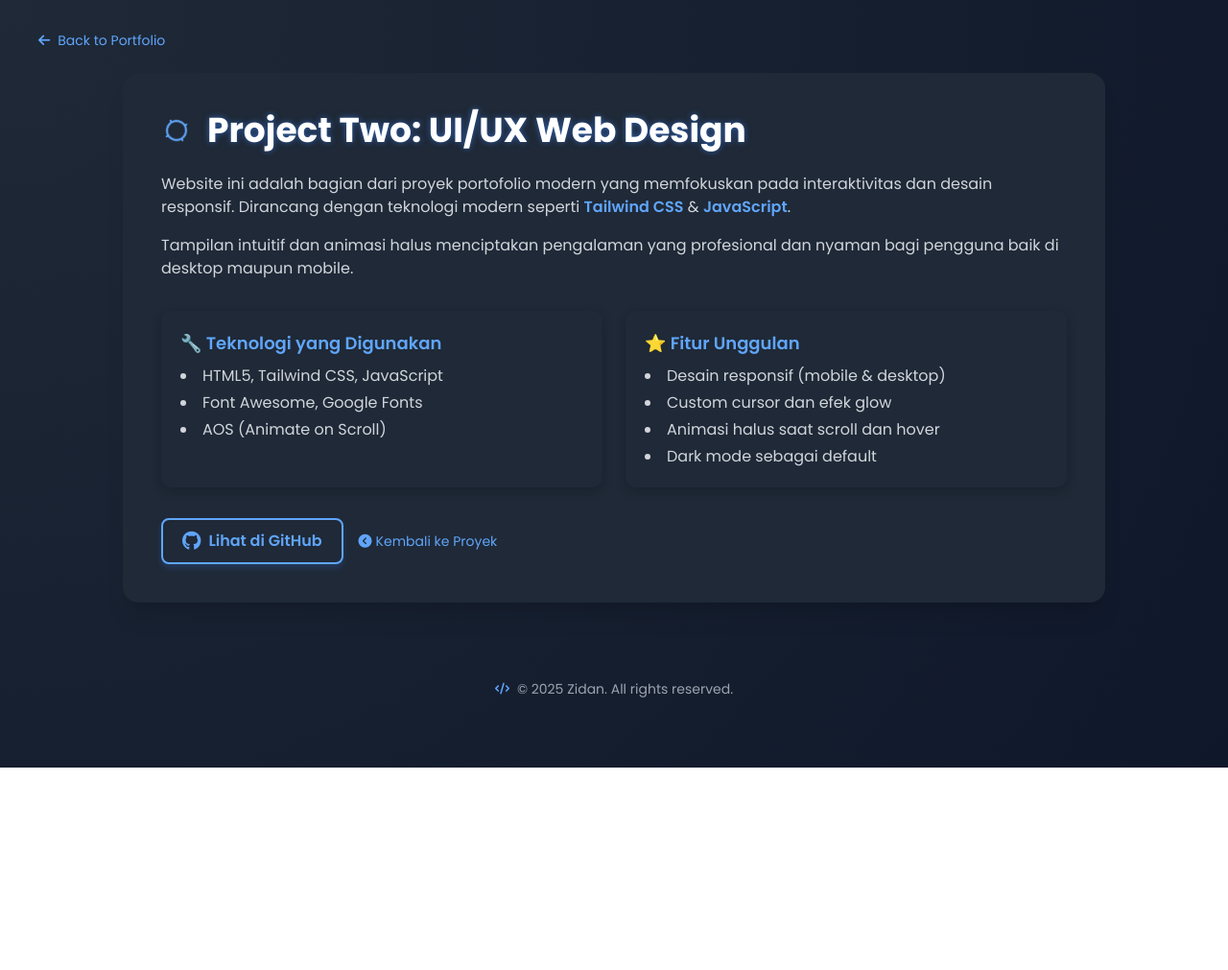
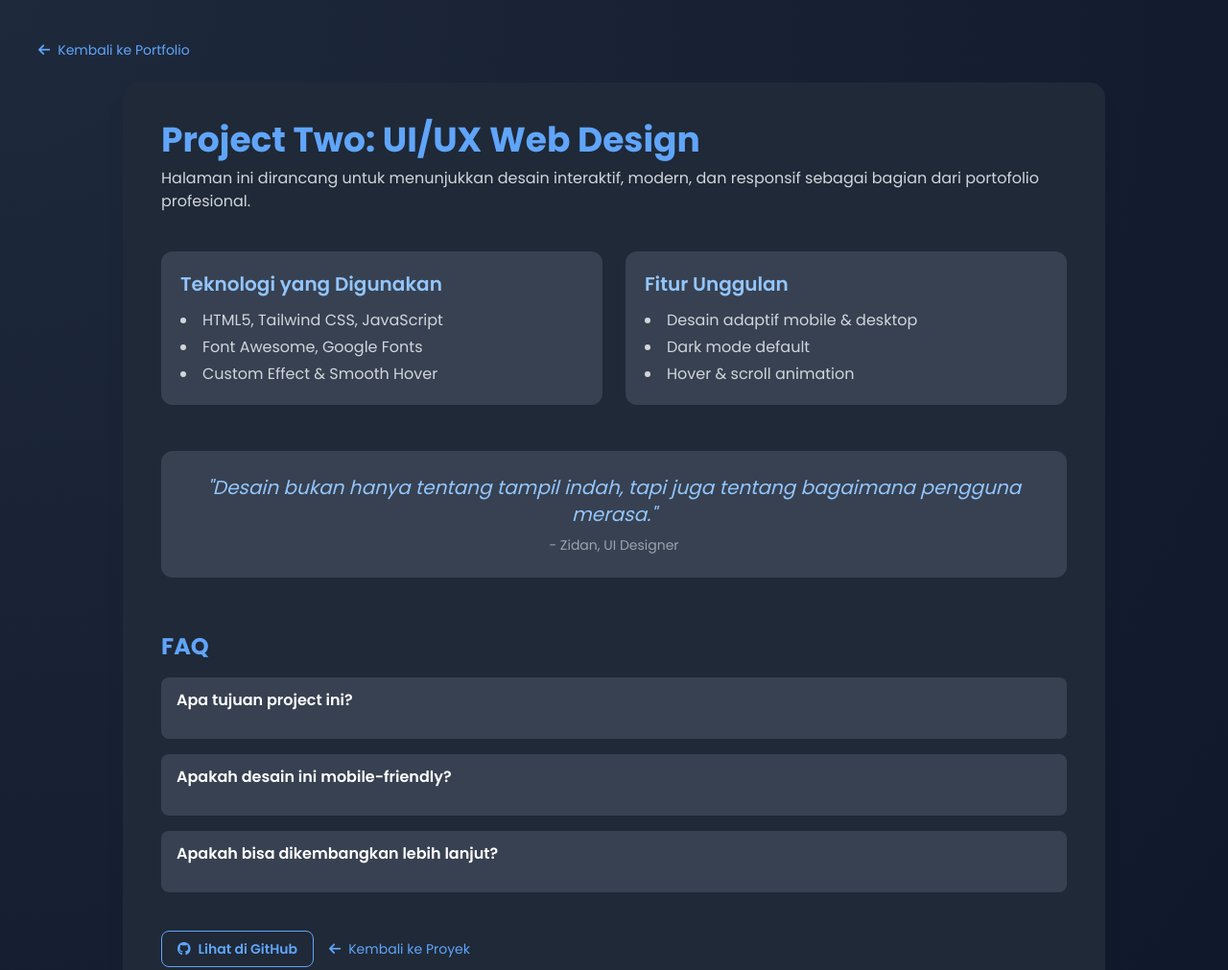
Before and after one commit to zidanXcode/portfolio-zidan, a plain HTML site: page project-two.html in a window 1280 px wide. Shown: the top 1011 px of the page at 96% size. Before the commit the page ends 800 px from the top, so only its background shows below. Drawn offline with nearby package versions, Linux system fonts and the light colour scheme.

Commit message:
Update project-two.html

```diff
--- a/project-two.html
+++ b/project-two.html
@@ -3,185 +3,180 @@
 <head>
   <meta charset="UTF-8" />
   <meta name="viewport" content="width=device-width, initial-scale=1.0"/>
-  <title>Project Two - Web UI Design</title>
+  <title>Project - Web UI Design</title>
   <script src="https://cdn.tailwindcss.com"></script>
   <link href="https://fonts.googleapis.com/css2?family=Poppins:wght@400;600;700&display=swap" rel="stylesheet"/>
   <link href="https://cdnjs.cloudflare.com/ajax/libs/font-awesome/6.5.0/css/all.min.css" rel="stylesheet"/>
-  <link href="https://unpkg.com/aos@2.3.4/dist/aos.css" rel="stylesheet"/>
-  <script src="https://cdnjs.cloudflare.com/ajax/libs/vanilla-tilt/1.7.2/vanilla-tilt.min.js"></script>
   <style>
     body {
       font-family: 'Poppins', sans-serif;
-      background: radial-gradient(circle at top left, #1f2937, #0f172a);
-      cursor: default;
-      user-select: none;
+      background: radial-gradient(circle at top left, #1e293b, #0f172a);
       scroll-behavior: smooth;
-      margin: 0;
-      padding: 0;
     }
-    .no-select { user-select: none; }
-    .glow { text-shadow: 0 0 6px rgba(59, 130, 246, 0.6); }
-    .glow-box {
-      box-shadow: 0 0 20px rgba(59, 130, 246, 0.5);
-      transition: transform 0.3s ease;
+
+    .fade-in {
+      animation: fadeIn 1s ease-out forwards;
+      opacity: 0;
     }
-    .glow-box:hover {
-      transform: scale(1.02);
+
+    @keyframes fadeIn {
+      from { opacity: 0; transform: translateY(20px); }
+      to { opacity: 1; transform: translateY(0); }
     }
+
+    .card-hover {
+      transition: all 0.4s ease;
+    }
+
+    .card-hover:hover {
+      transform: scale(1.03);
+      box-shadow: 0 10px 25px rgba(59, 130, 246, 0.25);
+    }
+
     .underline-hover {
       position: relative;
+      display: inline-block;
       color: #60a5fa;
-      transition: color 0.3s ease;
     }
+
     .underline-hover::after {
       content: '';
       position: absolute;
+      width: 100%;
+      transform: scaleX(0);
+      height: 2px;
+      bottom: -2px;
       left: 0;
-      bottom: -3px;
-      width: 100%;
-      height: 2px;
-      background: linear-gradient(90deg, #3b82f6, #60a5fa);
-      transform: scaleX(0);
-      transform-origin: left;
-      transition: transform 0.4s ease;
+      background-color: #60a5fa;
+      transform-origin: bottom right;
+      transition: transform 0.3s ease-out;
     }
+
     .underline-hover:hover::after {
       transform: scaleX(1);
-    }
-    @keyframes spin {
-      from { transform: rotate(0deg); }
-      to { transform: rotate(360deg); }
-    }
-    .icon-spin { animation: spin 6s linear infinite; }
-
-    .info-box {
-      background: #1f2937;
-      padding: 20px;
-      border-radius: 10px;
-      box-shadow: 0 4px 12px rgba(0, 0, 0, 0.2);
-      opacity: 0;
-      transform: translateY(20px);
-      transition: all 0.6s ease;
+      transform-origin: bottom left;
     }
 
-    .info-box.visible {
-      opacity: 1;
-      transform: translateY(0);
+    .accordion-content {
+      max-height: 0;
+      overflow: hidden;
+      transition: max-height 0.4s ease, opacity 0.4s ease;
+      opacity: 0;
     }
 
-    .info-box:hover {
-      background-color: #2e3b4f;
-      transform: scale(1.07) rotate(1.5deg);
-      box-shadow: 0 8px 20px rgba(59, 130, 246, 0.3);
-    }
-
-    .github-btn {
-      transition: all 0.3s ease-in-out;
-      background-color: #1f2937;
-      border: 2px solid #60a5fa;
-      padding: 10px 20px;
-      color: #60a5fa;
-      font-size: 16px;
-      font-weight: 600;
-      border-radius: 8px;
-      display: inline-flex;
-      align-items: center;
-      gap: 8px;
-      cursor: pointer;
-      box-shadow: 0 4px 6px rgba(59, 130, 246, 0.2);
-    }
-
-    .github-btn:hover {
-      background-color: #60a5fa;
-      color: #1f2937;
-      transform: scale(1.05);
-      box-shadow: 0 8px 12px rgba(59, 130, 246, 0.3);
-    }
-
-    .github-btn i {
-      font-size: 20px;
+    .accordion.open .accordion-content {
+      max-height: 500px;
+      opacity: 1;
     }
   </style>
 </head>
-<body class="text-white min-h-screen px-4 sm:px-6 md:px-10 py-8 relative overflow-x-hidden">
+<body class="text-white px-4 sm:px-6 md:px-10 py-10 min-h-screen overflow-x-hidden">
 
-  <a href="index.html" class="underline-hover text-sm flex items-center gap-2 w-fit mb-6 no-select">
-    <i class="fas fa-arrow-left"></i> Back to Portfolio
+  <!-- Back Button -->
+  <a href="index.html" class="mb-6 inline-flex items-center gap-2 text-sm underline-hover fade-in">
+    <i class="fas fa-arrow-left"></i> Kembali ke Portfolio
   </a>
 
-  <section class="max-w-5xl mx-auto bg-gray-800 rounded-2xl p-6 sm:p-10 shadow-xl glow-box" data-aos="zoom-in">
-    <div class="flex items-center gap-4 mb-6">
-      <svg class="w-8 h-8 text-blue-400 icon-spin" fill="none" stroke="currentColor" stroke-width="1.5"
-           viewBox="0 0 24 24" xmlns="http://www.w3.org/2000/svg">
-        <path stroke-linecap="round" stroke-linejoin="round"
-              d="M4.5 12a7.5 7.5 0 017.5-7.5m0 0a7.5 7.5 0 017.5 7.5m-15 0a7.5 7.5 0 0015 0m-15 0H3m18 0h-1.5M12 4.5V3m0 18v-1.5" />
-      </svg>
-      <h1 class="text-3xl md:text-4xl font-bold glow no-select" id="dynamic-title"></h1>
+  <!-- Project Section -->
+  <section class="max-w-5xl mx-auto bg-gray-800 rounded-2xl p-6 sm:p-10 shadow-xl fade-in">
+    <div class="mb-8">
+      <h1 class="text-4xl font-bold text-blue-400 mb-2">Project Two: UI/UX Web Design</h1>
+      <p class="text-gray-300">Halaman ini dirancang untuk menunjukkan desain interaktif, modern, dan responsif sebagai bagian dari portofolio profesional.</p>
     </div>
 
-    <div class="mb-8 space-y-4 text-gray-300">
-      <p>
-        Website ini adalah bagian dari proyek portofolio modern yang memfokuskan pada interaktivitas dan desain responsif.
-        Dirancang dengan teknologi modern seperti <span class="text-blue-400 font-semibold">Tailwind CSS</span> & <span class="text-blue-400 font-semibold">JavaScript</span>.
-      </p>
-      <p>
-        Tampilan intuitif dan animasi halus menciptakan pengalaman yang profesional dan nyaman bagi pengguna baik di desktop maupun mobile.
-      </p>
-    </div>
-
-    <div class="mb-8 grid sm:grid-cols-2 gap-6">
-      <div class="info-box glow-box visible" data-aos="fade-up" data-tilt data-tilt-max="10">
-        <h3 class="text-blue-400 text-lg font-semibold mb-2">🔧 Teknologi yang Digunakan</h3>
+    <div class="grid md:grid-cols-2 gap-6 mt-10">
+      <div class="bg-gray-700 p-5 rounded-xl card-hover fade-in">
+        <h3 class="text-xl font-semibold text-blue-300 mb-3">Teknologi yang Digunakan</h3>
         <ul class="list-disc list-inside text-gray-300 space-y-1">
           <li>HTML5, Tailwind CSS, JavaScript</li>
           <li>Font Awesome, Google Fonts</li>
-          <li>AOS (Animate on Scroll)</li>
+          <li>Custom Effect & Smooth Hover</li>
         </ul>
       </div>
 
-      <div class="info-box glow-box visible" data-aos="fade-up" data-aos-delay="100" data-tilt data-tilt-max="10">
-        <h3 class="text-blue-400 text-lg font-semibold mb-2">⭐ Fitur Unggulan</h3>
+      <div class="bg-gray-700 p-5 rounded-xl card-hover fade-in">
+        <h3 class="text-xl font-semibold text-blue-300 mb-3">Fitur Unggulan</h3>
         <ul class="list-disc list-inside text-gray-300 space-y-1">
-          <li>Desain responsif (mobile & desktop)</li>
-          <li>Custom cursor dan efek glow</li>
-          <li>Animasi halus saat scroll dan hover</li>
-          <li>Dark mode sebagai default</li>
+          <li>Desain adaptif mobile & desktop</li>
+          <li>Dark mode default</li>
+          <li>Hover & scroll animation</li>
         </ul>
       </div>
     </div>
 
-    <div class="flex flex-wrap gap-4 mt-8" data-aos="fade-up" data-aos-delay="200">
-      <a href="https://github.com/zidanXcode" target="_blank" class="github-btn">
-         <i class="fab fa-github"></i>Lihat di GitHub
+    <!-- Quote -->
+    <div class="mt-12 bg-gray-700 p-6 rounded-xl text-center card-hover fade-in">
+      <p class="text-xl italic text-blue-300">"Desain bukan hanya tentang tampil indah, tapi juga tentang bagaimana pengguna merasa."</p>
+      <span class="block mt-2 text-sm text-gray-400">- Zidan, UI Designer</span>
+    </div>
+
+    <!-- FAQ -->
+    <div class="mt-14 fade-in">
+      <h2 class="text-2xl font-bold text-blue-400 mb-4">FAQ</h2>
+
+      <div class="accordion bg-gray-700 rounded-lg mb-4 overflow-hidden transition-all">
+        <button class="w-full text-left px-4 py-3 font-semibold hover:bg-gray-600 transition" onclick="toggleAccordion(this)">
+          Apa tujuan project ini?
+        </button>
+        <div class="accordion-content px-4 pb-4 text-gray-300">
+          Menampilkan hasil desain web modern yang responsif dan interaktif menggunakan Tailwind CSS dan elemen animasi.
+        </div>
+      </div>
+
+      <div class="accordion bg-gray-700 rounded-lg mb-4 overflow-hidden transition-all">
+        <button class="w-full text-left px-4 py-3 font-semibold hover:bg-gray-600 transition" onclick="toggleAccordion(this)">
+          Apakah desain ini mobile-friendly?
+        </button>
+        <div class="accordion-content px-4 pb-4 text-gray-300">
+          Ya! Semua bagian dirancang agar nyaman digunakan di mobile maupun desktop.
+        </div>
+      </div>
+
+      <div class="accordion bg-gray-700 rounded-lg mb-4 overflow-hidden transition-all">
+        <button class="w-full text-left px-4 py-3 font-semibold hover:bg-gray-600 transition" onclick="toggleAccordion(this)">
+          Apakah bisa dikembangkan lebih lanjut?
+        </button>
+        <div class="accordion-content px-4 pb-4 text-gray-300">
+          Tentu, struktur dan gaya sudah disiapkan agar mudah dikembangkan dengan fitur lanjutan.
+        </div>
+      </div>
+    </div>
+
+    <!-- Action Buttons -->
+    <div class="mt-10 flex flex-wrap gap-4 fade-in">
+      <a href="https://github.com/zidanXcode" target="_blank" class="inline-flex items-center gap-2 px-4 py-2 text-sm font-semibold text-blue-400 border border-blue-400 rounded-lg hover:bg-blue-400 hover:text-gray-900 transition-all">
+        <i class="fab fa-github"></i> Lihat di GitHub
       </a>
-      <a href="index.html#projects" class="text-blue-400 underline-hover text-sm flex items-center">
-         <i class="fas fa-chevron-circle-left mr-1"></i>Kembali ke Proyek
+      <a href="index.html#projects" class="inline-flex items-center gap-2 text-sm underline-hover">
+        <i class="fas fa-arrow-left"></i> Kembali ke Proyek
       </a>
     </div>
   </section>
 
-  <footer class="mt-16 text-center text-gray-400 text-sm no-select py-4">
-    <div class="flex items-center justify-center gap-2">
+  <footer class="mt-16 text-center text-gray-400 text-sm fade-in">
+    <div class="flex justify-center items-center gap-2">
       <i class="fas fa-code text-blue-400 text-xs"></i>
       <span>&copy; 2025 Zidan. All rights reserved.</span>
     </div>
   </footer>
 
-  <script src="https://unpkg.com/aos@2.3.4/dist/aos.js"></script>
   <script>
-    AOS.init({ duration: 800, once: true });
+    function toggleAccordion(btn) {
+      const accordion = btn.parentElement;
+      accordion.classList.toggle("open");
+    }
 
-    const title = "Project Two: UI/UX Web Design";
-    let index = 0;
-    const target = document.getElementById("dynamic-title");
-    function typeEffect() {
-      if (index < title.length) {
-        target.textContent += title.charAt(index);
-        index++;
-        setTimeout(typeEffect, 70);
-      }
-    }
-    typeEffect();
+    // Fade-in on scroll (simple version)
+    const fadeElements = document.querySelectorAll(".fade-in");
+    const observer = new IntersectionObserver((entries) => {
+      entries.forEach(entry => {
+        if (entry.isIntersecting) {
+          entry.target.classList.add("opacity-100");
+        }
+      });
+    }, { threshold: 0.1 });
+
+    fadeElements.forEach(el => observer.observe(el));
   </script>
 </body>
 </html>
```
